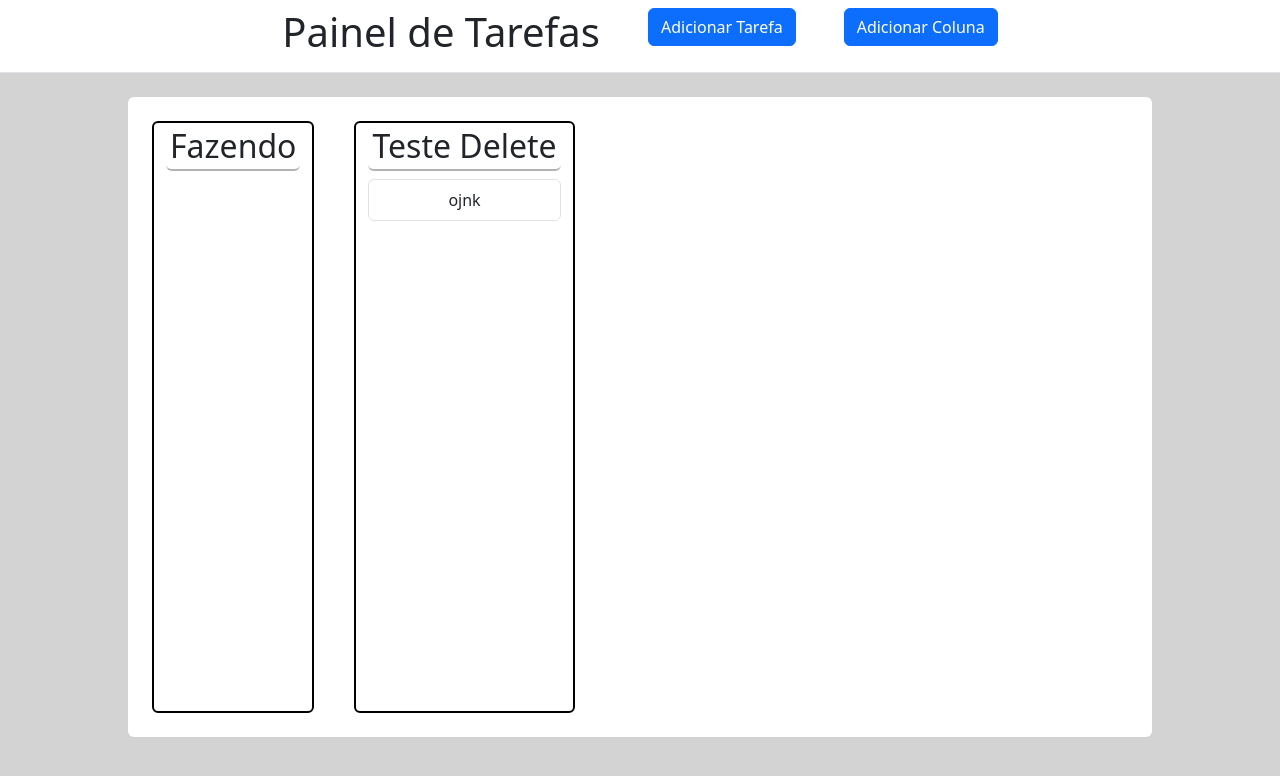
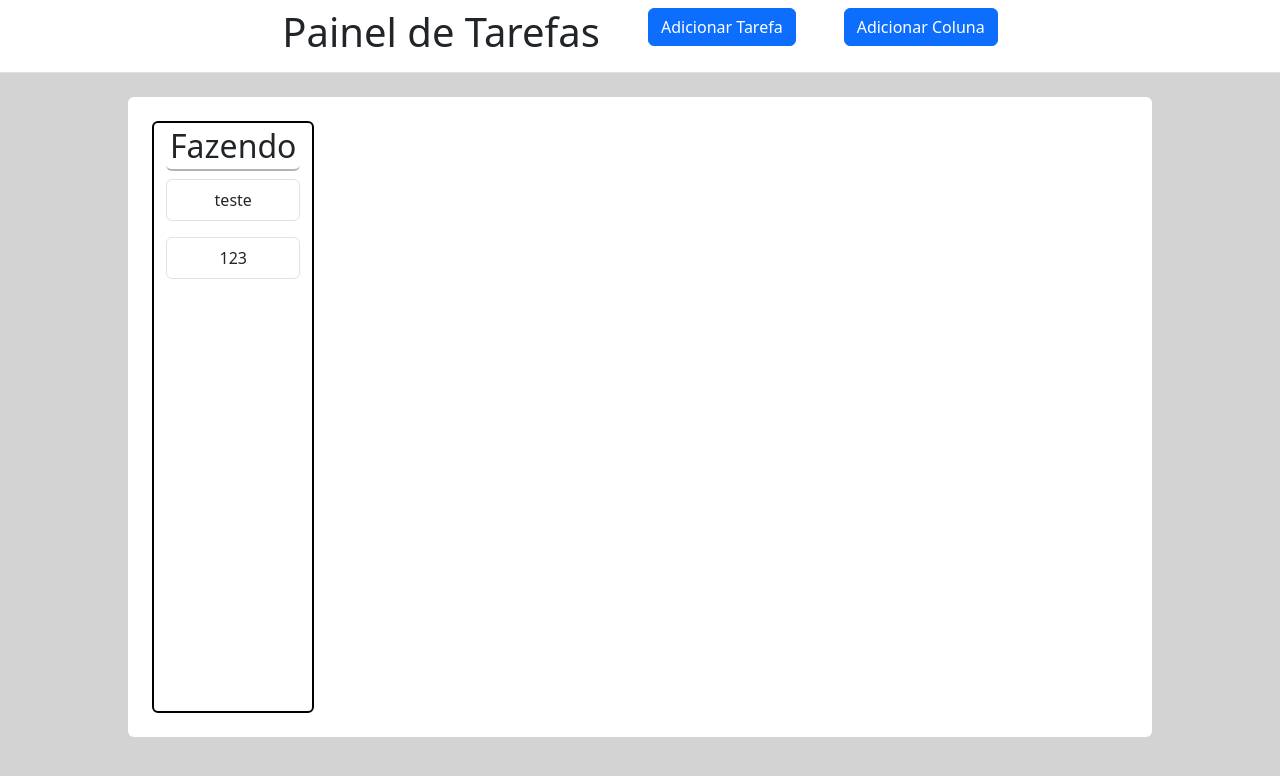
Before and after one commit to Gabriel-Leal29/Painel-de-Tarefas, a Vue app: page / in a window 1280 px wide. Shown: the top 776 px of the page. Built offline with nearby package versions, Linux system fonts and the light colour scheme; data requests are answered from the project's data file; the HTML template or start-up script is replaced by a standard one.

Commit message:
Adicionado lógica de excluir tarefas ao excluir coluna

```diff
--- a/db.json
+++ b/db.json
@@ -3,18 +3,20 @@
     {
       "id": "1",
       "title": "Fazendo"
-    },
-    {
-      "id": "2",
-      "title": "Teste Delete"
     }
   ],
   "tasks": [
     {
-      "id": "3351",
-      "title": "ojnk",
-      "description": null,
-      "columnId": "2"
+      "id": "3116",
+      "title": "teste",
+      "description": "",
+      "columnId": "1"
+    },
+    {
+      "id": "2072",
+      "title": "123",
+      "description": "",
+      "columnId": "1"
     }
   ]
 }
--- a/src/components/CardTarefa.vue
+++ b/src/components/CardTarefa.vue
@@ -139,7 +139,7 @@ export default {
 
         async deletarTarefa(id) {
             try {
-                const idStr = String(id);    // garante que id é string
+                const idStr = String(id);    //garante que id é string
                 await axios.delete(`http://localhost:3000/tasks/${idStr}`);
                 this.$emit('tarefaDeletada');
             } catch (erro) {
@@ -149,6 +149,18 @@ export default {
         ,
 
         //DELETAR A COLUNA COM AS TAREFAS DENTRO
+
+        async deletarColuna() {
+            try {
+                for (const tarefa of this.tarefas) {
+                    await this.deletarTarefa(tarefa.id);
+                }
+                await axios.delete(`http://localhost:3000/columns/${this.idColuna}`);
+                this.$emit('colunaDeletada')
+            } catch (erro) {
+                console.log("Erro ao deletar a coluna!")
+            }
+        },
 
     },
 };
```
